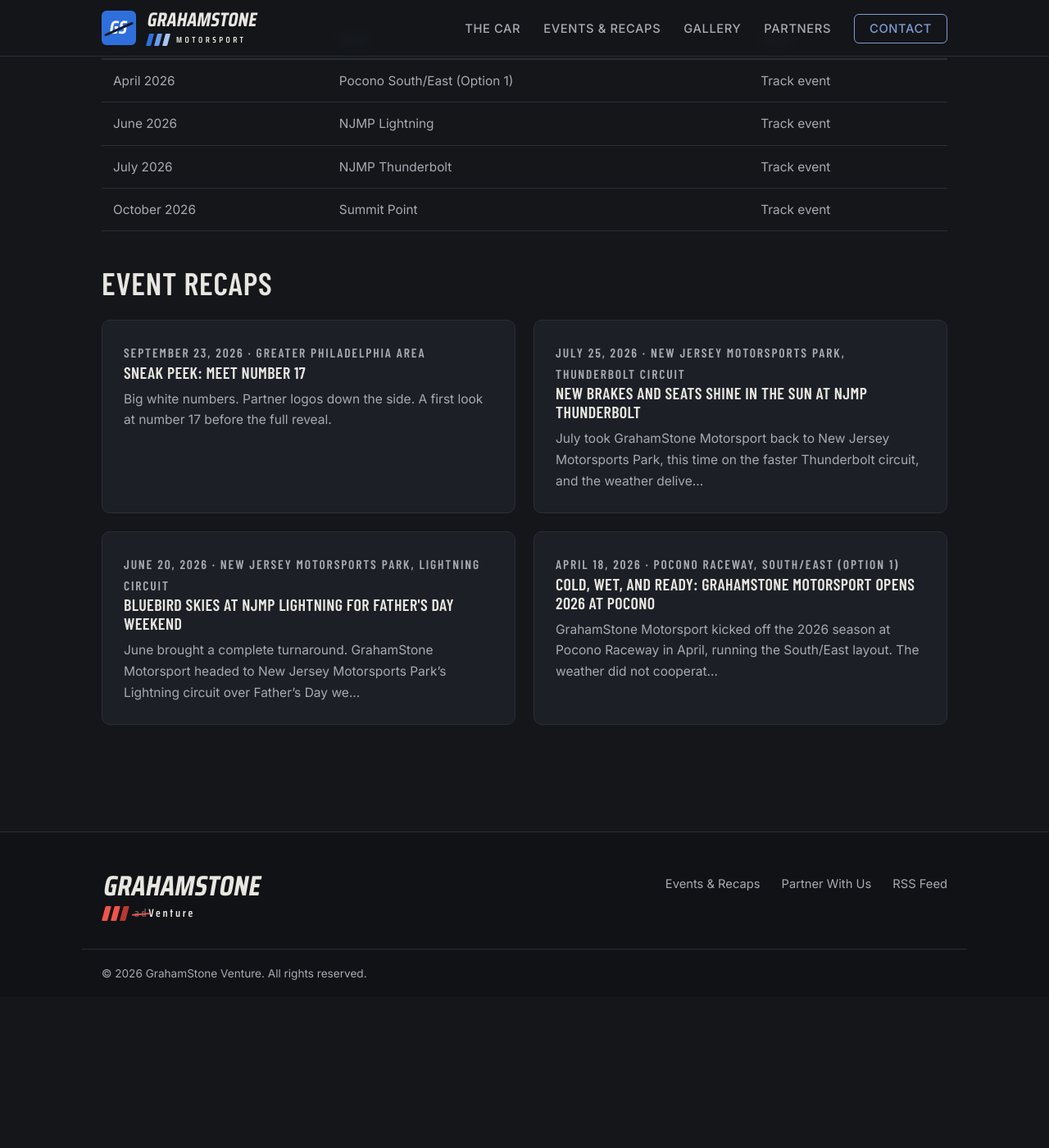
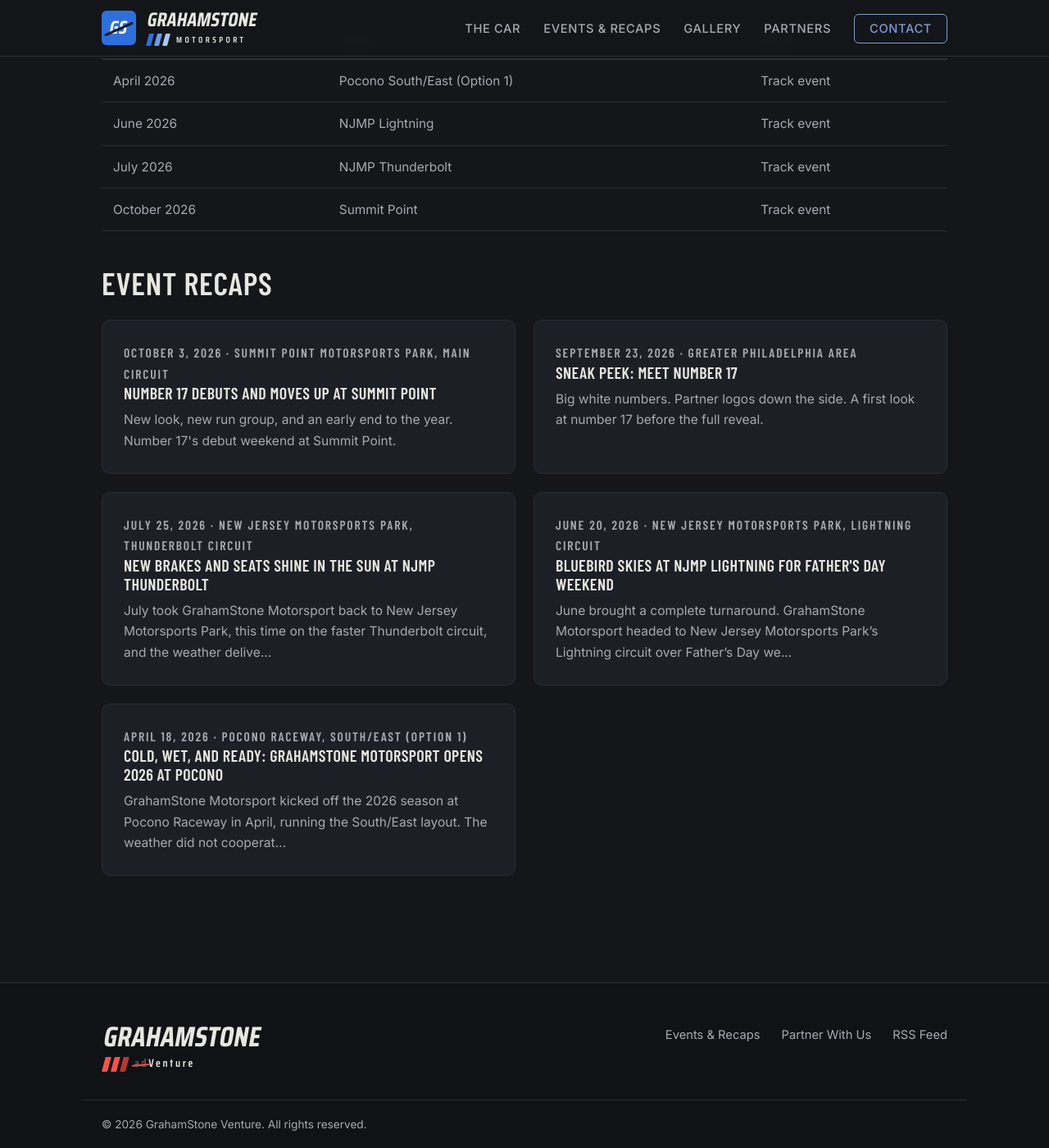
Before and after one commit to BHMotorsport/basilhunter.com, a Jekyll site: the page built from events.html, in a window 1280 px wide and 1400 px high, scrolled down 435 px. Shown: the whole window at 82% size. Built offline with Jekyll 4.4.1, drawn with Linux system fonts in a browser that asks for light colours; before the commit the page ends 1651 px from its top, so only the background shows below that; part of the change alters nothing that is shown.

Commit message:
New hero photo and the Summit Point recap
Hero: swap the home page hero to the number 17 paddock shot from Summit
Point. Source was portrait (1500x2000), so this is a 1500x722 crop centred
on the car, matching the outgoing hero's 2.078:1 aspect so the existing
focal point and scrim carry over unchanged. Added as a new file; the old
hero-car.jpg is left in place.

Recap: Number 17 Debuts and Moves Up at Summit Point, October 3 2026. The
car's track debut, a run group promotion on Friday, a facility power outage,
and an AOS failure on Saturday that ends the 2026 season.

Co-Authored-By: Claude Opus 5 <noreply@anthropic.com>

```diff
--- /dev/null
+++ b/_posts/2026-10-03-number-17-debuts-summit-point.md
@@ -0,0 +1,38 @@
+---
+layout: post
+title: "Number 17 Debuts and Moves Up at Summit Point"
+date: 2026-10-03
+venue: Summit Point Motorsports Park, Main Circuit
+description: Number 17 made its track debut at Summit Point, earned a run group promotion, and closed out 2026 early after an AOS failure.
+excerpt: New look, new run group, and an early end to the year. Number 17's debut weekend at Summit Point.
+---
+
+Number 17 is no longer a sneak peek. Last month's [teaser]({{ '/recaps/2026/09/meet-number-17/' | relative_url }}) promised a debut on the 2 mile Main Circuit at Summit Point Motorsports Park, and the weekend delivered that and then some.
+
+## The New Look
+
+It is the same blue 981 Cayman GTS that ran Pocono, Lightning, and Thunderbolt this year. What changed is the artwork. A bold white 17 now sits on the doors, and our partner logos run down the side skirt. Front and center is RX2 Solutions, our Primary Partner.
+
+## Friday: Heat, a Promotion, and a Blackout
+
+Friday felt more like July than October. It was hot, but the car did not mind one bit. Number 17 was quick and happy from the first lap.
+
+That afternoon brought the biggest news of the weekend: a promotion to the next run group. Run groups sort drivers by experience and pace, so moving up is earned, not handed out.
+
+Friday also threw us a curveball. A power outage knocked out electricity to the entire facility and cut our session short.
+
+## Saturday: Rain, Sun, and a Setback
+
+Saturday morning started a little wet, then cleared into a perfect fall day. We got off to a great start in the new run group and were pushing hard through the afternoon when the air oil separator failed. The AOS keeps oil vapor out of the engine's intake. When it goes, oil can end up where it does not belong, and that is not something you drive through. Just like that, the weekend was over.
+
+## Closing Out 2026
+
+That failure also ends our year. It is not the finish we wanted, but it is a good one. We rolled out a new look, earned a promotion, and ran well right up until one part let go.
+
+Next up is getting on the 2027 calendar. When spring comes, we plan to pick up right where we left off.
+
+## Thank You
+
+Racing is a team sport, even when only one person sits in the car. Thank you to every partner whose name rides on number 17. A special thank you to RX2 Solutions for everything. You made this season possible.
+
+See you in 2027.
--- a/assets/css/style.css
+++ b/assets/css/style.css
@@ -186,7 +186,7 @@ img { max-width: 100%; display: block; border-radius: var(--radius); }
   background:
     linear-gradient(90deg, rgba(16, 18, 22, 0.55) 0%, rgba(16, 18, 22, 0.30) 45%, rgba(16, 18, 22, 0) 70%),
     linear-gradient(180deg, rgba(16, 18, 22, 0.72) 0%, rgba(16, 18, 22, 0.52) 55%, rgba(20, 22, 26, 0.96) 100%),
-    url('/assets/img/hero-car.jpg') center 46% / cover no-repeat;
+    url('/assets/img/hero-car-17-paddock.jpg') center 46% / cover no-repeat;
   border-bottom: 1px solid var(--line);
 }
 
```
Also changed, not shown: assets/img/hero-car-17-paddock.jpg (added).
